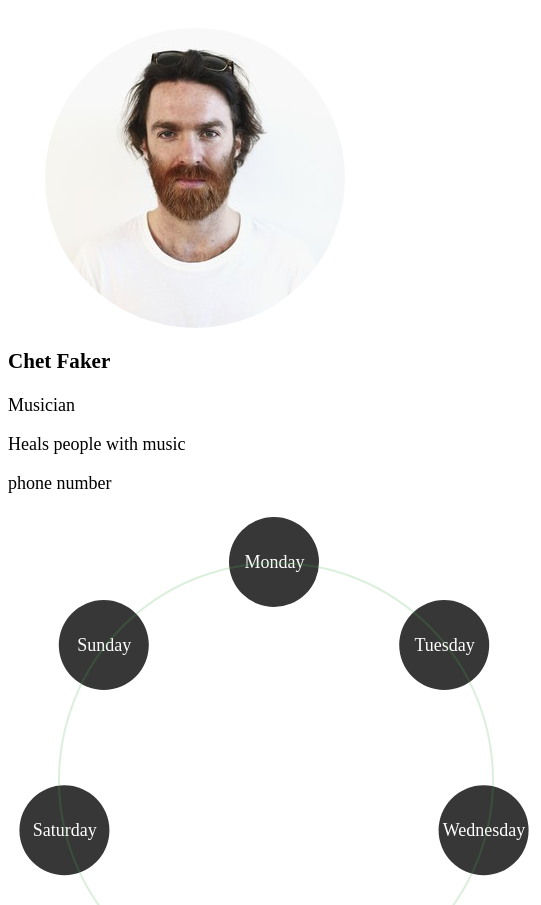
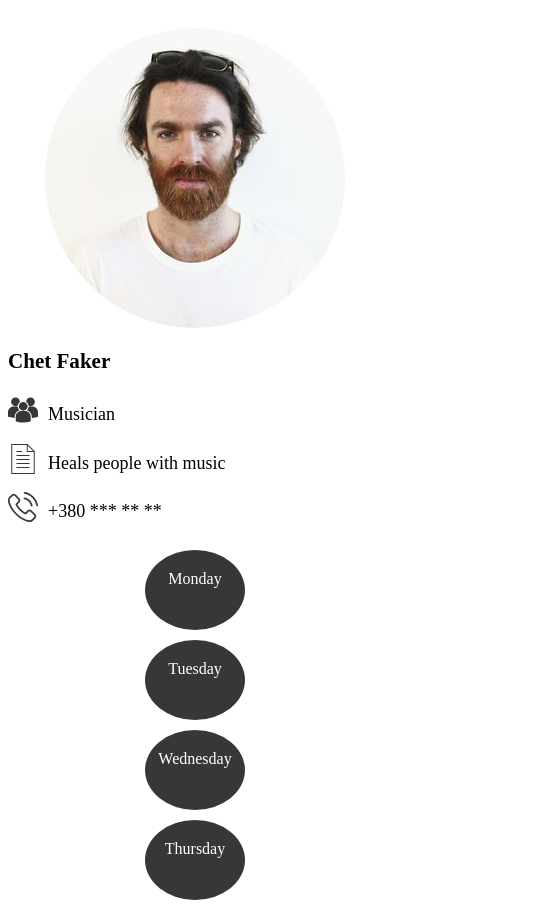
Before and after one commit to HarryPankiv/bsa-homework-2, a plain HTML site: page index.html in a window 390 px wide. Shown: the top 905 px of the page, 541 px wide, since content can reach past the window. Drawn offline with Linux system fonts and the light colour scheme; a web font is replaced by a local one.

Commit message:
Added some icons, fixed phone view

```diff
--- a/index.html
+++ b/index.html
@@ -11,27 +11,28 @@
 	<div class="wrapper">
 		<main class="date">
 			<div class='circle-container'>
+				<a id="mon" href='#' class='deg270' onclick="return selectDay(mon)"><span>Monday</span></a>
+				<a id="tue" href='#' class='deg322' onclick="return selectDay(tue)"><span>Tuesday</span></a>
 				<a id="wed" href='#' class='deg14' onclick="return selectDay(wed)"><span>Wednesday</span></a>
 				<a id="thu" href='#' class='deg66' onclick="return selectDay(thu)"><span>Thursday</span></a>
 				<a id="fri" href='#' class='deg118' onclick="return selectDay(fri)"><span>Friday</span></a>
 				<a id="sat" href='#' class='deg166' onclick="return selectDay(sat)"><span>Saturday</span></a>
 				<a id="sun" href='#' class='deg218' onclick="return selectDay(sun)"><span>Sunday</span></a>
-				<a id="mon" href='#' class='deg270' onclick="return selectDay(mon)"><span>Monday</span></a>
-				<a id="tue" href='#' class='deg322' onclick="return selectDay(tue)"><span>Tuesday</span></a>
 			</div>
 		</main>
 		<aside>
 			<img class="author" src="./assets/chet-faker.jpg" alt="author">
 			<h3>Chet Faker</h3>
-			<p>Musician</p>
-			<p>Heals people with music</p>
-			<p>phone number</p>
+			<p><img class="icon" src="./assets/job-icon.svg" alt="job-icon">Musician</p>
+			<p><img class="icon" src="./assets/description-icon.svg" alt="description-icon">Heals people with music</p>
+			<p><img class="icon" src="./assets/number-icon.svg" alt="number-icon">+380 *** ** **</p>
 		</aside>
 	</div>
 	<div class="container">
 		<h3 id="day">Monday</h3>
 		<div id="checkboxes">
 			<div class="column">
+				<img class="icon" src="./assets/moon.svg" alt="moon">
 				<div class="checkbox">
 					<input type="checkbox" id="checkbox-input1" name="0:00" value="0:00">
 					<label for="checkbox-input1"></label>
@@ -62,6 +63,7 @@
 					<label for="checkbox-input6"></label>
 					<span class="timestamp">5:00</span>
 				</div>
+				<img class="icon" src="./assets/sunrise.svg" alt="sunrise">
 				<div class="checkbox">
 					<input type="checkbox" id="checkbox-input7" name="6:00" value="6:00">
 					<label for="checkbox-input7"></label>
@@ -94,6 +96,7 @@
 				</div>
 			</div>
 			<div class="column">
+				<img class="icon" src="./assets/sun.svg" alt="sun">
 				<div class="checkbox">
 					<input type="checkbox" id="checkbox-input13" name="12:00" value="12:00">
 					<label for="checkbox-input13"></label>
@@ -124,6 +127,7 @@
 					<label for="checkbox-input18"></label>
 					<span class="timestamp">17:00</span>
 				</div>
+				<img class="icon" src="./assets/sunset.svg" alt="sunset">
 				<div class="checkbox">
 					<input type="checkbox" id="checkbox-input19" name="18:00" value="18:00">
 					<label for="checkbox-input19"></label>
--- a/style.css
+++ b/style.css
@@ -9,7 +9,20 @@ body {
 
 .wrapper {
 	display: grid;
-	grid-template-columns: 80% 20%;
+	grid-template-columns: 75% 25%;
+}
+
+p > img {
+	vertical-align: sub;
+	padding-right: 10px;
+}
+.job p {
+	margin: 0;
+	display: block;
+}
+
+.icon {
+	width: 30px;
 }
 
 .author {
@@ -221,3 +234,47 @@ body {
     	line-height: 1.60;
     }
 }
+
+@media screen and (max-width: 600px) {
+	.date .circle-container span {
+		display: flex;
+		justify-content: center;
+		margin: 20px;
+	}
+
+	.date .circle-container {
+		all: initial;
+		display: flex;
+		flex-direction: column;
+		width: 100%;
+		align-items: center;
+	}
+	.date .circle-container a {
+		all: initial;
+		text-align: center;
+		display: block;
+		width: 100px;
+		height: 80px;
+		margin-top: 10px;
+		background-color: #373737;
+		color: white;
+		border-radius: 50%;
+
+	}
+	.deg14,
+	.deg66,
+	.deg118,
+	.deg166,
+	.deg218,
+	.deg270,
+	.deg322 {
+		transform: initial;
+	}
+
+	.date .circle-container:after {
+		border: hidden;
+	}
+	.date .circle-container .active {
+		background-color: #4CAF50;
+	}
+}
```
Also changed, not shown: assets/description-icon.svg (added), assets/job-icon.svg (added), assets/moon.svg (added), assets/number-icon.svg (added), assets/sun.svg (added), assets/sunrise.svg (added), assets/sunset.svg (added).
